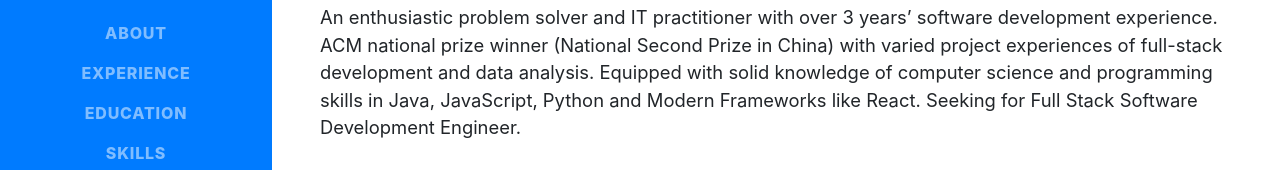
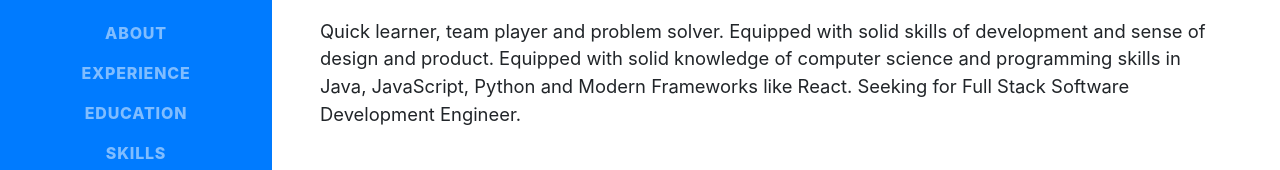
Before and after one commit to HF-liu/HF-liu.github.io, a website with bundled scripts: page index.html in a window 1280 px wide. Shown: the part 359-529 px from the top of the page. Built offline with nearby package versions, Linux system fonts and the light colour scheme; a web font is replaced by a local one.

Commit message:
Update index.html

```diff
--- a/index.html
+++ b/index.html
@@ -78,7 +78,7 @@
           <div class="subheading mb-5">20 Maloney Court · Redwood City CA 94062 · (650) 850-1498 ·
             <a href="mailto:liuhf24@gmail.com">liuhf24@gmail.com</a>
           </div>
-          <p class="lead mb-5">An enthusiastic problem solver and IT practitioner with over 3 years’ software development experience. ACM national prize winner (National Second Prize in China) with varied project experiences of full-stack development and data analysis. Equipped with solid knowledge of computer science and programming skills in Java, JavaScript, Python and Modern Frameworks like React. Seeking for Full Stack Software Development Engineer.</p>
+          <p class="lead mb-5">Quick learner, team player and problem solver. Equipped with solid skills of development and sense of design and product. Equipped with solid knowledge of computer science and programming skills in Java, JavaScript, Python and Modern Frameworks like React. Seeking for Full Stack Software Development Engineer.</p>
           <div class="social-icons">
             <a href="https://www.linkedin.com/in/liuhefei/" target="_Blank">
               <i class="fab fa-linkedin-in"></i>
```
